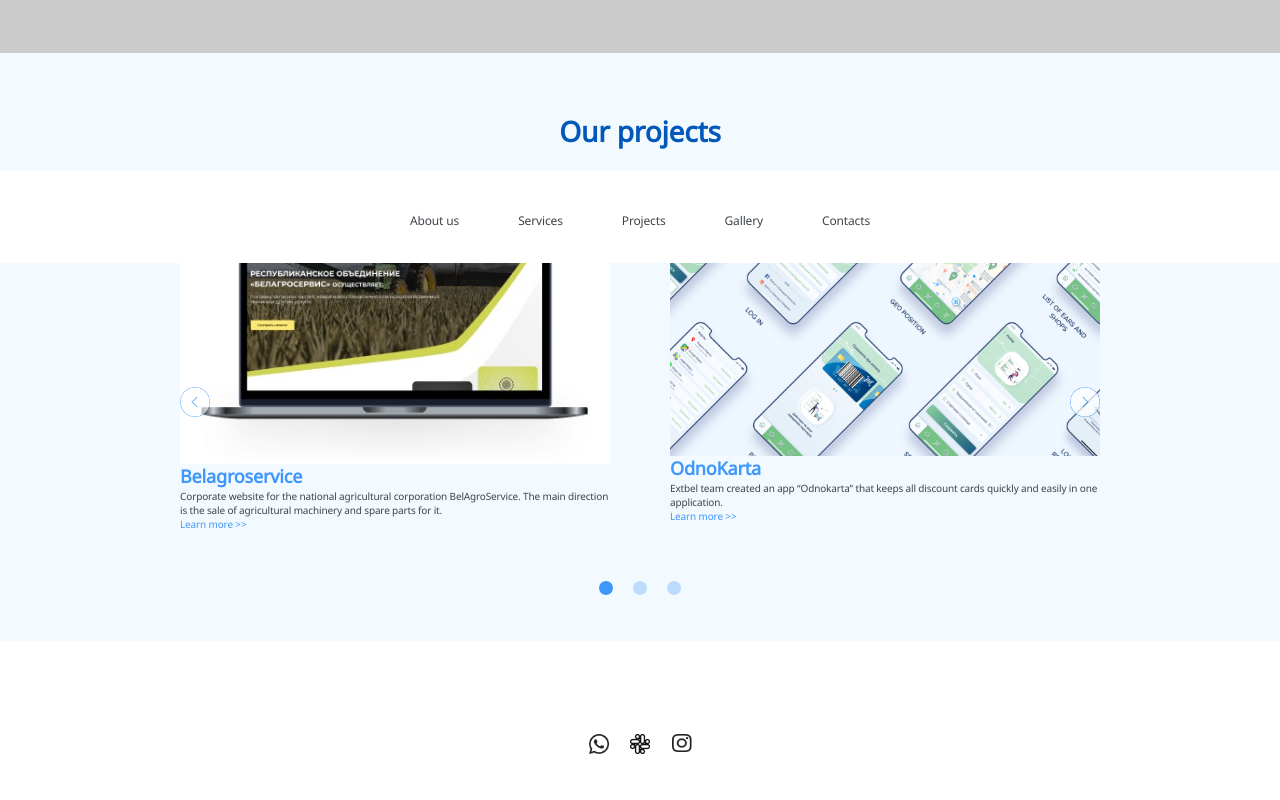
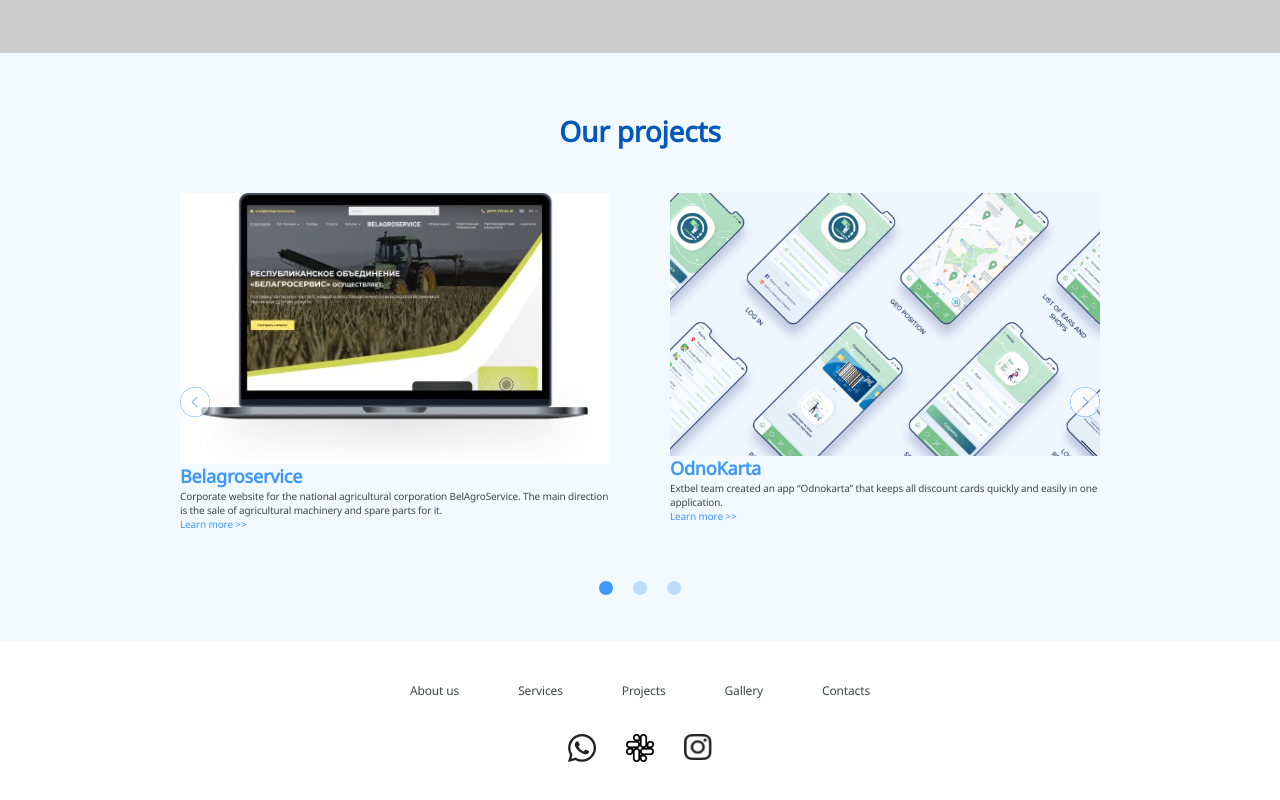
Before and after one commit to Greenkrok/ExtBel, a website built with webpack: page src/index.html in a window 1280 px wide. Shown: the part 536-1336 px from the top of the page. Built offline with nearby package versions, Linux system fonts and the light colour scheme; files whose address does not match are found by name.

Commit message:
fix: move social to the footer and made it sticky

```diff
--- a/src/styles/scss/components/_footer.scss
+++ b/src/styles/scss/components/_footer.scss
@@ -1,12 +1,24 @@
 footer {
-  position: sticky;
-  bottom: 0;
-  background: #FFFFFF;
-  padding: 42px 0 34px;
+  padding: 42px 0 52px 0;
 
   .menu {
     width: 50%;
     justify-content: space-between;
     margin: 0 auto;
   }
+
+  .social {
+    display: flex;
+    justify-content: center;
+    padding-top: 34px;
+
+    &__item {
+      width: 28px;
+      height: 28px;
+
+      &:not(:last-child) {
+        margin-right: 30px;
+      }
+    }
+  }
 }
--- a/src/styles/scss/components/_main.scss
+++ b/src/styles/scss/components/_main.scss
@@ -2,6 +2,7 @@
 @import "../global/mixins";
 
 main {
+  flex: 1;
   a {
     color: $blue-light;
   }
--- a/src/styles/scss/components/_social.scss
+++ /dev/null
@@ -1,14 +0,0 @@
-.social {
-  display: flex;
-  justify-content: center;
-  padding-bottom: 52px;
-
-  &__item {
-    width: 28px;
-    height: 28px;
-
-    &:not(:last-child) {
-      margin-right: 30px;
-    }
-  }
-}
--- a/src/styles/scss/style.scss
+++ b/src/styles/scss/style.scss
@@ -7,7 +7,6 @@
 @import "./components/header";
 @import "./components/main";
 @import "./components/footer";
-@import "./components/social";
 @import "./components/burger";
 @import "./components/slider";
 
@@ -26,6 +25,12 @@
   color: $black-dark;
   letter-spacing: -0.015em;
   height: 100%
+}
+
+.wrap {
+  display: flex;
+  flex-direction: column;
+  min-height: 100vh
 }
 
 h1 {
```
Also changed, not shown: src/index.html (+2 -2 lines).
